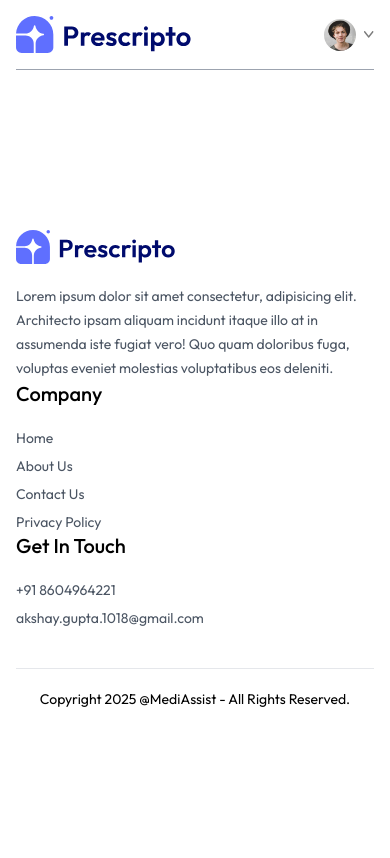
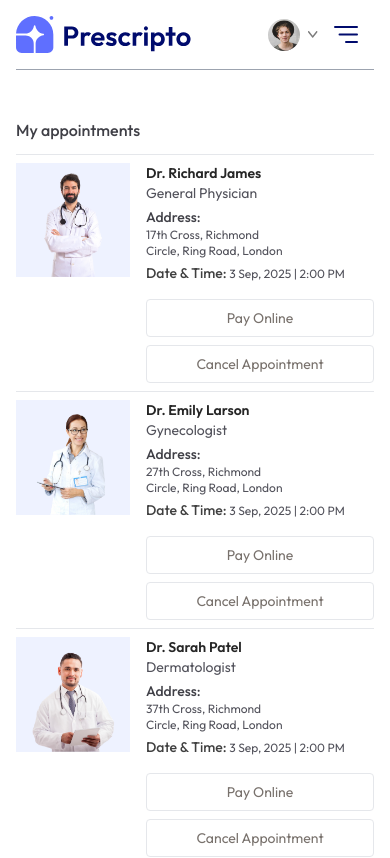
Before and after one commit to Akshay-Gupta10/MediAssist, a React (Vite) app in the folder frontend/: page /my-appointments in a window 390 px wide. Shown: the top 858 px of the page. Built offline with nearby package versions, Linux system fonts and the light colour scheme.

Commit message:
Added responsiveness

```diff
--- a/frontend/src/components/Navbar.jsx
+++ b/frontend/src/components/Navbar.jsx
@@ -44,6 +44,25 @@
                 </div>
                 :<button onClick={()=>navigate('/login')} className='bg-primary text-white px-8 py-3 rounded-full font-light hidden md:block'>Create Account</button>
             }
+
+            <img onClick={()=>setShowMenu(true)} className='w-6 md:hidden' src={assets.menu_icon} alt="" />
+            {/* Mobile Menu */}
+            <div className={`${showMenu ? 'fixed w-full':'h-0 w-0'} md:hidden right-0 top-0 bottom-0 z-20 overflow-hidden bg-white transition-all`}>
+                <div className='flex items-center justify-between px-5 py-6'>
+                    <img className='w-36' src={assets.logo} alt="" />
+                    <img className='w-7' onClick={()=>setShowMenu(false)} src={assets.cross_icon} alt="" />
+                </div>
+                <ul className='flex flex-col items-center gap-2 mt-5 px-5 text-lg font-medium'>
+                    <NavLink onClick={()=>setShowMenu(false)} to='/'>
+                        <p className='px-4 py-2 rounded inline-block'>Home</p></NavLink>
+                    <NavLink onClick={()=>setShowMenu(false)} to='/doctors'>
+                        <p className='px-4 py-2 rounded inline-block'>All Doctors</p></NavLink>
+                    <NavLink onClick={()=>setShowMenu(false)} to='/about'>
+                        <p className='px-4 py-2 rounded inline-block'>About</p></NavLink>
+                    <NavLink onClick={()=>setShowMenu(false)} to='/contact'>
+                        <p className='px-4 py-2 rounded inline-block'>Contact</p></NavLink>
+                </ul>
+            </div>
         </div>
         </div>
     )
--- a/frontend/src/index.css
+++ b/frontend/src/index.css
@@ -14,3 +14,9 @@
 ::-webkit-scrollbar{
   @apply hidden
 }
+
+@media(max-width:740px){
+  .active p{
+    @apply text-white bg-primary
+  }
+}
--- a/frontend/src/pages/Doctors.jsx
+++ b/frontend/src/pages/Doctors.jsx
@@ -6,6 +6,7 @@
     const {speciality}=useParams()
     const {doctors}=useContext(AppContext)
     const [filterDoc,setFilterDoc]=useState([])
+    const [showFilter,setShowFilter]=useState(false)
     const navigate=useNavigate()
 
     const applyFilter=()=>{
@@ -25,7 +26,9 @@
         <div>
             <p className='text-gray-600'>Browse through the doctors specialist.</p>
             <div className='flex flex-col sm:flex-row items-start gap-5 mt-5'>
-                <div className='flex flex-col gap-4 text-sm text-gray-600'>
+                <button className={`py-1 px-3 border rounded text-sm transition-all sm:hidden ${showFilter?'bg-primary text-white':''}`}
+                onClick={()=>setShowFilter(prev => !prev)}>Filters</button>
+                <div className={`flex-col gap-4 text-sm text-gray-600 ${showFilter?'flex':'hidden sm:flex'}`}>
                     <p onClick={()=>speciality==='General Physician'?navigate('/doctors'):navigate('/doctors/General Physician')}
                     className={`w-[94vw] sm:w-auto pl-3 py-1.5 pr-16 border border-gray-300 rounded transition-all cursor-pointer
                     ${speciality==="General Physician"?"bg-indigo-100 text-black":""}`}>General Physician</p>
--- a/frontend/src/pages/MyAppointments.jsx
+++ b/frontend/src/pages/MyAppointments.jsx
@@ -1,11 +1,41 @@
-import React from 'react'
+import React, { useContext } from 'react'
+import {AppContext} from '../context/AppContext'
 
 const MyAppointments = () => {
-  return (
-    <div>
 
-    </div>
-  )
+    const {doctors}=useContext(AppContext)
+
+    return (
+        <div>
+        <p className='pb-3 mt-12 font-medium text-zinc-700 border-b'>My appointments</p>
+        <div>
+            {
+                doctors.slice(0,3).map((item,index)=>(
+                    <div key={index} className='grid grid-cols-[1fr_2fr] gap-4 sm:flex sm:gap-6 py-2 border-b'>
+                        <div>
+                            <img className='w-32 bg-indigo-50' src={item.image} alt="" />
+                        </div>
+                        <div className='flex-1 text-sm text-zinc-600'>
+                            <p className='text-neutral-800 font-semibold'>{item.name}</p>
+                            <p>{item.speciality}</p>
+                            <p className='text-zinc-700 font-medium mt-1'>Address:</p>
+                            <p className='text-xs'>{item.address.line1}</p>
+                            <p className='text-xs'>{item.address.line2}</p>
+                            <p className='text-xs mt-1'><span className='text-sm text-neutral-700 font-medium'>Date & Time: </span>3 Sep, 2025 | 2:00 PM</p>
+                        </div>
+                        <div></div>
+                        <div className='flex flex-col gap-2 justify-end'>
+                            <button className='text-sm text-stone-500 text-center sm:min-w-48 py-2 border rounded hover:bg-primary hover:text-white transition-all duration-300'>
+                                Pay Online</button>
+                            <button className='text-sm text-stone-500 text-center sm:min-w-48 py-2 border rounded hover:bg-red-600 hover:text-white transition-all duration-300'>
+                                Cancel Appointment</button>
+                        </div>
+                    </div>
+                ))
+            }
+        </div>
+        </div>
+    )
 }
 
 export default MyAppointments
```
